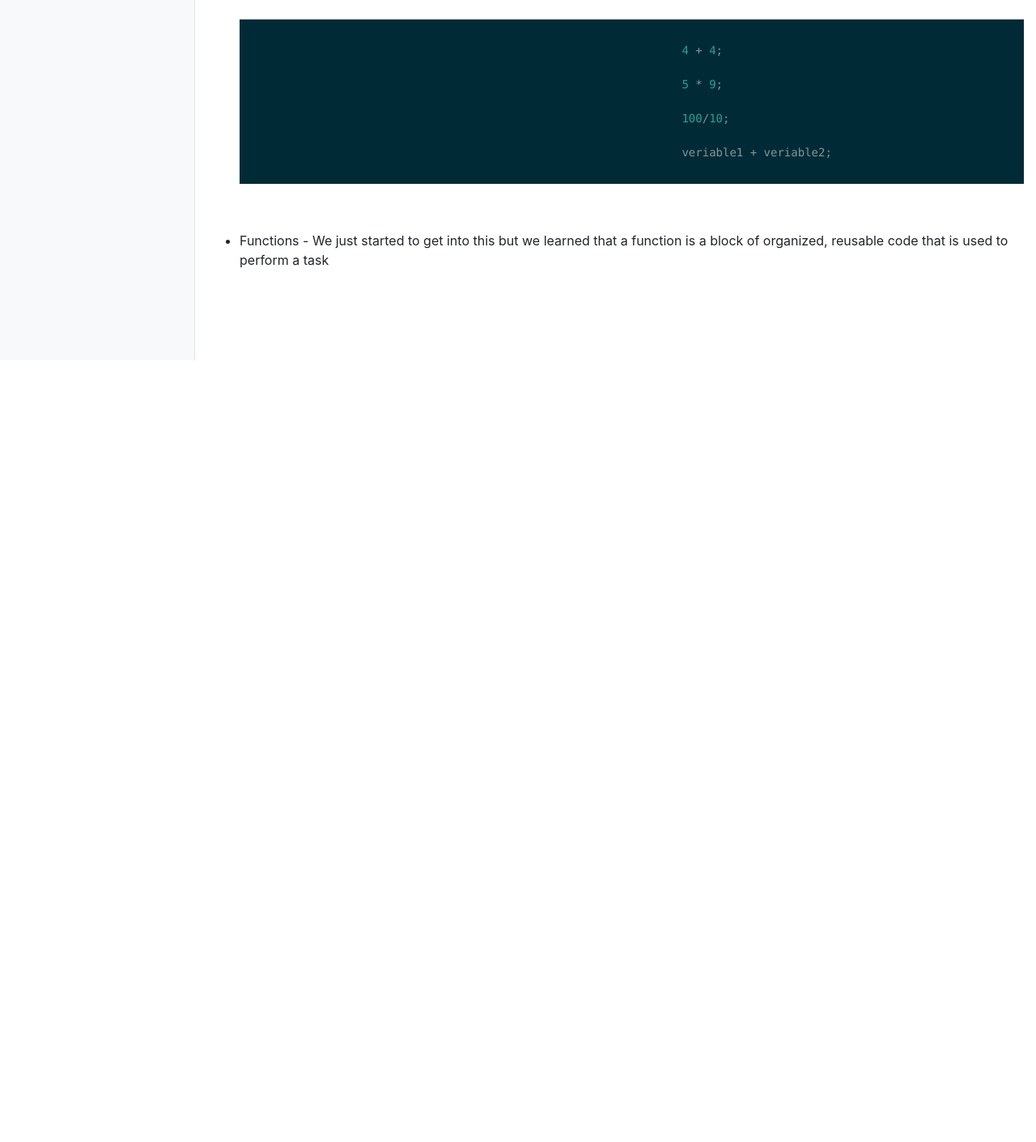
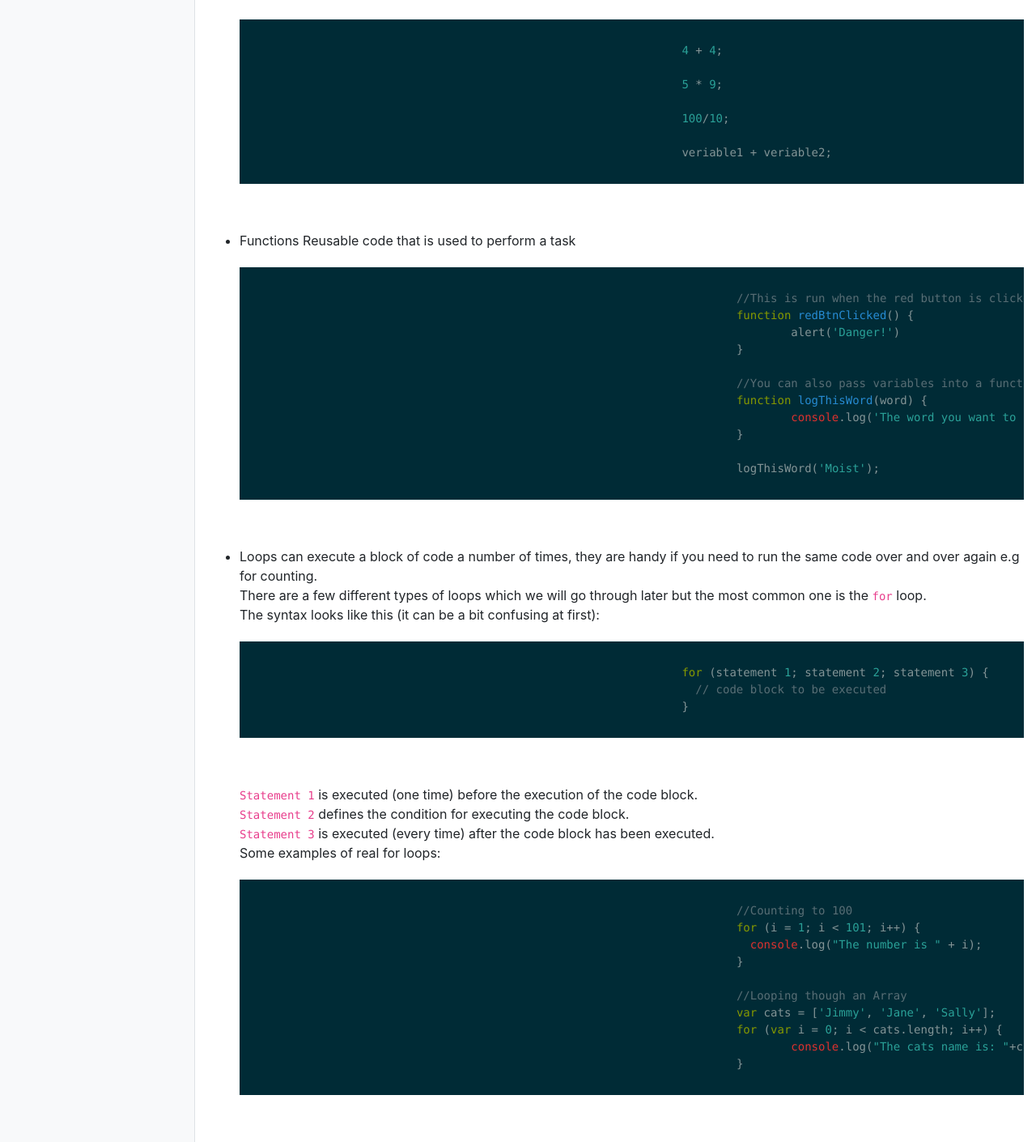
Before and after one commit to chrisvasey/code-lesson, a plain HTML site: page week-3/index.html in a window 1280 px wide. Shown: the part 355-1765 px from the top of the page at 81% size. Before the commit the page ends 800 px from the top, so only its background shows below. Drawn offline with Linux system fonts and the light colour scheme; files whose address does not match are found by name.

Commit message:
Added function and loop examples to the week-3 recap

```diff
--- a/week-3/index.html
+++ b/week-3/index.html
@@ -43,7 +43,8 @@
 				<h4 class="mt-4">What we learned last week</h4>
 				<p>
 				<ul>
-						<li>JavaScript runs in the browser, you can open the browser console using "F12" and run JS on any page: <br>
+					<li>JavaScript runs in the browser, you can open the browser console using "F12" and run JS on any
+						page: <br>
 						Hotkey in Chrome to open: <br>
 						Mac: <code>Command + Option + I</code> <br>
 						Windows: <code>F12 or Control + Shift + I</code> <br>
@@ -53,7 +54,8 @@
 						<code>alive; //This should return true</code>
 					</li>
 					<li>
-							Veriables can be a few different types of data: String, Number, Boolean, Array, Object, Null (nothing)
+						Veriables can be a few different types of data: String, Number, Boolean, Array, Object, Null
+						(nothing)
 					</li>
 					<li>
 						You can do maths with numbers: <br>
@@ -67,7 +69,54 @@
 							</pre>
 					</li>
 					<li>
-							Functions - We just started to get into this but we learned that a function is a block of organized, reusable code that is used to perform a task
+						Functions Reusable code that is used to perform a task
+						<pre>
+								<code class="language-javascript">
+									//This is run when the red button is clicked
+									function redBtnClicked() {
+										alert('Danger!')
+									}
+
+									//You can also pass variables into a function, name them in the () of the function
+									function logThisWord(word) {
+										console.log('The word you want to log is: '+word);
+									}
+
+									logThisWord('Moist');
+								</code>
+							</pre>
+					</li>
+					<li>
+						Loops can execute a block of code a number of times, they are handy if you need to run the same
+						code over and over again e.g for counting. <br>
+						There are a few different types of loops which we will go through later but the most common one
+						is the <code>for</code> loop. <br>
+						The syntax looks like this (it can be a bit confusing at first):
+						<pre>
+							<code class="language-javascript">
+								for (statement 1; statement 2; statement 3) {
+								  // code block to be executed
+								}
+							</code>
+						</pre>
+						<code>Statement 1</code> is executed (one time) before the execution of the code block. <br>
+						<code>Statement 2</code> defines the condition for executing the code block. <br>
+						<code>Statement 3</code> is executed (every time) after the code block has been executed. <br>
+						Some examples of real for loops:
+						<pre>
+								<code class="language-javascript">
+									//Counting to 100
+									for (i = 1; i < 101; i++) {
+									  console.log("The number is " + i);
+									}
+
+									//Looping though an Array
+									var cats = ['Jimmy', 'Jane', 'Sally'];
+									for (var i = 0; i < cats.length; i++) {
+										console.log("The cats name is: "+cats[i])
+									}
+								</code>
+							</pre>
 					</li>
 				</ul>
 				</p>
```
Lines whose indentation alone changed are shown as unchanged.
